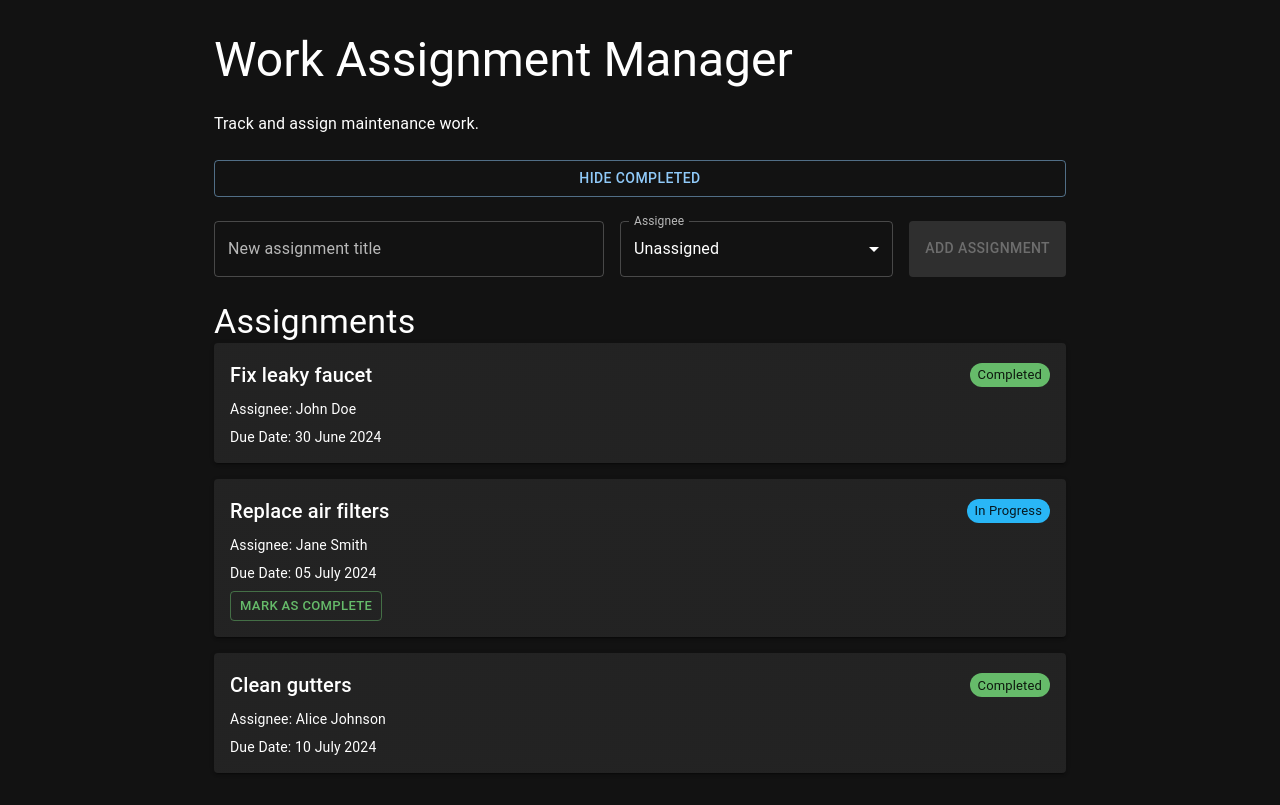
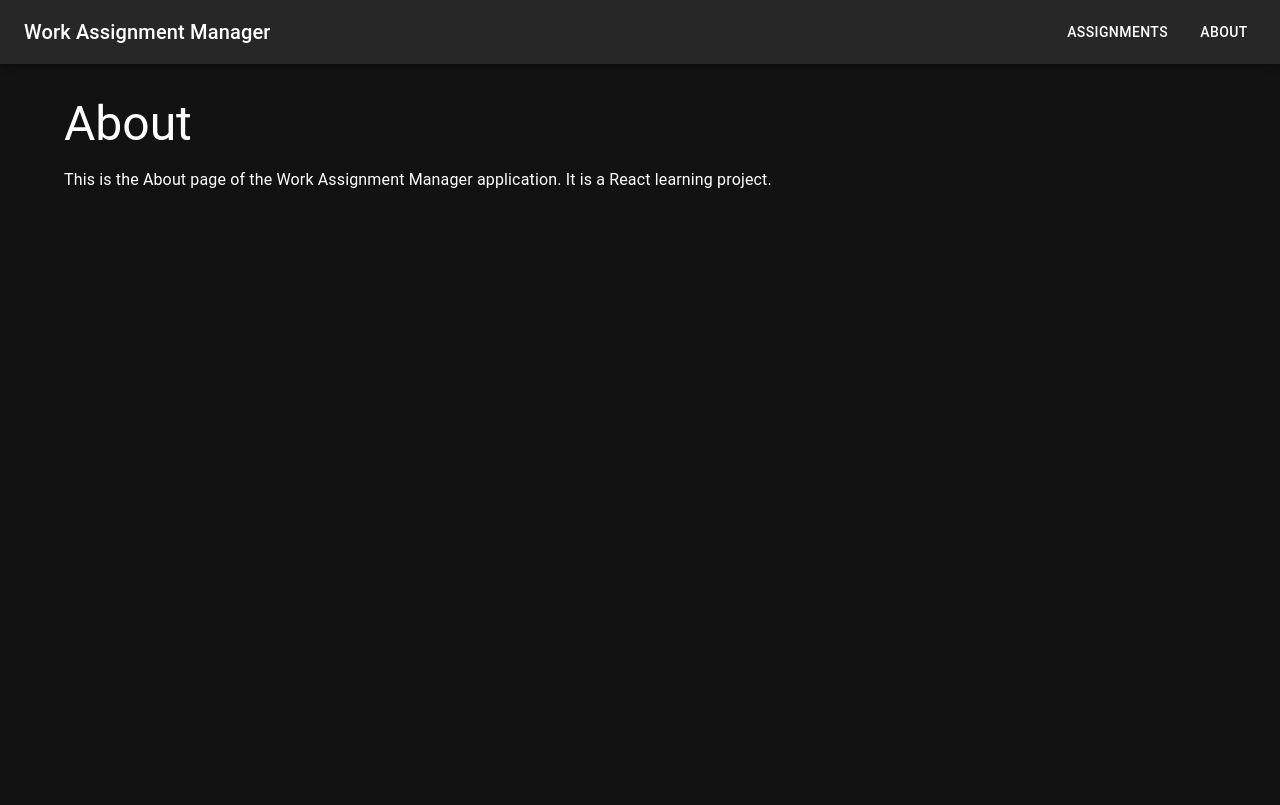
Before and after one commit to Hari-Sankar-MJ/work-assignment-manager, a React (Vite) app in the folder client/: page /about in a window 1280 px wide. Built offline with nearby package versions, Linux system fonts and the light colour scheme.

Commit message:
add routing and shared layouts and about page

```diff
--- a/client/package.json
+++ b/client/package.json
@@ -14,7 +14,8 @@
     "@emotion/styled": "^11.14.1",
     "@mui/material": "^9.4.0",
     "react": "^19.2.8",
-    "react-dom": "^19.2.8"
+    "react-dom": "^19.2.8",
+    "react-router": "^8.4.0"
   },
   "devDependencies": {
     "@eslint/js": "^10.0.1",
--- a/client/src/App.tsx
+++ b/client/src/App.tsx
@@ -1,100 +1,16 @@
-import { useState, useEffect } from 'react'
-import type { Assignment } from './types/assignment'
-import AssignmentListItem from './components/AssignmentListItem'
-import Container from '@mui/material/Container'
-import Typography from '@mui/material/Typography'
-import Stack from '@mui/material/Stack'
-import Button from '@mui/material/Button'
-import AssignmentForm from './components/AssignmentForm'
+import { Routes, Route, Navigate } from 'react-router'
+import AssignmentsPage from './pages/AssignmentsPage'
+import AboutPage from './pages/AboutPage'
+import AppLayout from './layouts/AppLayout'
 
-const initialAssignments: Assignment[] = [
-  {
-    id: 1,
-    title: "Fix leaky faucet",
-    assignee: "John Doe",
-    status: "Completed",
-    dueDate: "2024-06-30"
-  },
-  {
-    id: 2,
-    title: "Replace air filters",
-    assignee: "Jane Smith",
-    status: "In Progress",
-    dueDate: "2024-07-05"
-  },
-  {
-    id: 3,
-    title: "Clean gutters",
-    assignee: "Alice Johnson",
-    status: "Completed",
-    dueDate: "2024-07-10"
-  }
-]
-
-function loadAssignments() {
-  const localAssignments = localStorage.getItem('assignments')
-  try{
-    return localAssignments ? JSON.parse(localAssignments) : initialAssignments
-  }
-  catch (error) {
-    console.error("Failed to load assignments from localStorage", error)
-  }
-  return initialAssignments
+export default function App() {
+  return (
+    <Routes>
+      <Route element={<AppLayout />}>
+        <Route path="/assignments" element={<AssignmentsPage />} />
+        <Route path="/about" element={<AboutPage />} />
+        <Route path="/" element={<Navigate to="/assignments" replace />} />
+      </Route>
+    </Routes>
+  )
 }
-
-function App() {
-  const [showCompleted, setShowCompleted] = useState(true)
-  const [assignments, setAssignments] = useState<Assignment[]>(loadAssignments)
-  useEffect(() => {
-    localStorage.setItem('assignments', JSON.stringify(assignments))
-  }, [assignments])
-  const visibleAssignments = showCompleted ? assignments : assignments.filter(assignment => assignment.status !== "Completed")
-
-  function handleAddAssignment(title: string, assignee: string) {
-    const trimmedTitle = title.trim()
-    if(trimmedTitle === "") return
-    const newAssignment: Assignment = {
-      id: Date.now(),
-      title: trimmedTitle,
-      assignee: assignee,
-      status: "Pending",
-      dueDate: new Date().toISOString().slice(0, 10)
-    }
-    setAssignments((current) => [...current, newAssignment])
-  }
-
-  function handleCompleteAssignment(assignmentId: number){
-    setAssignments((current) =>
-       current.map(assignment =>
-         assignment.id === assignmentId
-         ? { ...assignment, status: "Completed" }
-         : assignment
-        )
-      )
-  }
-
-  return (<Container component="main" maxWidth="md">
-    <Stack spacing={3} sx={{ py: 4 }}>
-      <Typography
-        component="h1"
-        variant="h3">
-          Work Assignment Manager
-      </Typography>
-      <Typography component="p" variant="body1">Track and assign maintenance work.</Typography>
-      <Button variant='outlined' onClick={() => setShowCompleted((current) => !current)}>
-        {showCompleted ? "Hide Completed" : "Show Completed"}
-      </Button>
-      <AssignmentForm onAddAssignment={handleAddAssignment} />
-      <section>
-        <Typography component="h2" variant="h4">Assignments</Typography>
-        <Stack component="ul" spacing={2} sx={{ listStyle: 'none', m: 0, p: 0 }}>
-          {visibleAssignments.map(assignment => (
-            <AssignmentListItem key={assignment.id} assignment={assignment} onComplete={handleCompleteAssignment} />
-          ))}
-        </Stack>
-      </section>
-    </Stack>
-  </Container>)
-}
-
-export default App
--- /dev/null
+++ b/client/src/layouts/AppLayout.tsx
@@ -0,0 +1,25 @@
+import { AppBar, Toolbar, Typography, Stack, Button } from '@mui/material';
+import { Link, Outlet } from 'react-router';
+
+export default function AppLayout() {
+    return (
+        <>
+            <AppBar position="static">
+                <Toolbar>
+                    <Typography variant="h6" component="div" sx={{ flexGrow: 1 }}>
+                        Work Assignment Manager
+                    </Typography>
+                        <Stack direction="row" spacing={2}>
+                        <Button component={Link} to="/assignments" color="inherit">
+                            Assignments
+                        </Button>
+                        <Button component={Link} to="/about" color="inherit">
+                            About
+                        </Button>
+                    </Stack>
+                </Toolbar>
+            </AppBar>
+            <Outlet />
+        </>
+    );
+}
--- a/client/src/main.tsx
+++ b/client/src/main.tsx
@@ -4,12 +4,16 @@ import { ThemeProvider } from '@mui/material/styles'
 import CssBaseline from '@mui/material/CssBaseline'
 import theme from './theme'
 import App from './App.tsx'
+import { BrowserRouter } from 'react-router'
+
 
 createRoot(document.getElementById('root')!).render(
   <StrictMode>
     <ThemeProvider theme={theme}>
       <CssBaseline />
-      <App />
+      <BrowserRouter>
+        <App />
+      </BrowserRouter>
     </ThemeProvider>
   </StrictMode>,
 )
--- /dev/null
+++ b/client/src/pages/AboutPage.tsx
@@ -0,0 +1,16 @@
+import { Container, Stack, Typography } from '@mui/material';
+
+export default function AboutPage() {
+    return (
+        <Container component="main">
+            <Stack spacing={2} sx={{ py: 4 }}>
+                <Typography component="h1" variant="h3">
+                    About
+                </Typography>
+                <Typography>
+                    This is the About page of the Work Assignment Manager application. It is a React learning project.
+                </Typography>
+            </Stack>
+        </Container>
+    );
+}
--- /dev/null
+++ b/client/src/pages/AssignmentsPage.tsx
@@ -0,0 +1,100 @@
+import { useState, useEffect } from 'react'
+import type { Assignment } from '../types/assignment'
+import AssignmentListItem from '../components/AssignmentListItem'
+import Container from '@mui/material/Container'
+import Typography from '@mui/material/Typography'
+import Stack from '@mui/material/Stack'
+import Button from '@mui/material/Button'
+import AssignmentForm from '../components/AssignmentForm'
+
+const initialAssignments: Assignment[] = [
+  {
+    id: 1,
+    title: "Fix leaky faucet",
+    assignee: "John Doe",
+    status: "Completed",
+    dueDate: "2024-06-30"
+  },
+  {
+    id: 2,
+    title: "Replace air filters",
+    assignee: "Jane Smith",
+    status: "In Progress",
+    dueDate: "2024-07-05"
+  },
+  {
+    id: 3,
+    title: "Clean gutters",
+    assignee: "Alice Johnson",
+    status: "Completed",
+    dueDate: "2024-07-10"
+  }
+]
+
+function loadAssignments() {
+  const localAssignments = localStorage.getItem('assignments')
+  try{
+    return localAssignments ? JSON.parse(localAssignments) : initialAssignments
+  }
+  catch (error) {
+    console.error("Failed to load assignments from localStorage", error)
+  }
+  return initialAssignments
+}
+
+function AssignmentsPage() {
+  const [showCompleted, setShowCompleted] = useState(true)
+  const [assignments, setAssignments] = useState<Assignment[]>(loadAssignments)
+  useEffect(() => {
+    localStorage.setItem('assignments', JSON.stringify(assignments))
+  }, [assignments])
+  const visibleAssignments = showCompleted ? assignments : assignments.filter(assignment => assignment.status !== "Completed")
+
+  function handleAddAssignment(title: string, assignee: string) {
+    const trimmedTitle = title.trim()
+    if(trimmedTitle === "") return
+    const newAssignment: Assignment = {
+      id: Date.now(),
+      title: trimmedTitle,
+      assignee: assignee,
+      status: "Pending",
+      dueDate: new Date().toISOString().slice(0, 10)
+    }
+    setAssignments((current) => [...current, newAssignment])
+  }
+
+  function handleCompleteAssignment(assignmentId: number){
+    setAssignments((current) =>
+       current.map(assignment =>
+         assignment.id === assignmentId
+         ? { ...assignment, status: "Completed" }
+         : assignment
+        )
+      )
+  }
+
+  return (<Container component="main" maxWidth="md">
+    <Stack spacing={3} sx={{ py: 4 }}>
+      <Typography
+        component="h1"
+        variant="h3">
+          Work Assignment Manager
+      </Typography>
+      <Typography component="p" variant="body1">Track and assign maintenance work.</Typography>
+      <Button variant='outlined' onClick={() => setShowCompleted((current) => !current)}>
+        {showCompleted ? "Hide Completed" : "Show Completed"}
+      </Button>
+      <AssignmentForm onAddAssignment={handleAddAssignment} />
+      <section>
+        <Typography component="h2" variant="h4">Assignments</Typography>
+        <Stack component="ul" spacing={2} sx={{ listStyle: 'none', m: 0, p: 0 }}>
+          {visibleAssignments.map(assignment => (
+            <AssignmentListItem key={assignment.id} assignment={assignment} onComplete={handleCompleteAssignment} />
+          ))}
+        </Stack>
+      </section>
+    </Stack>
+  </Container>)
+}
+
+export default AssignmentsPage
```
Also changed, not shown: 1 other file (tests, documents, lock files or other folders).
